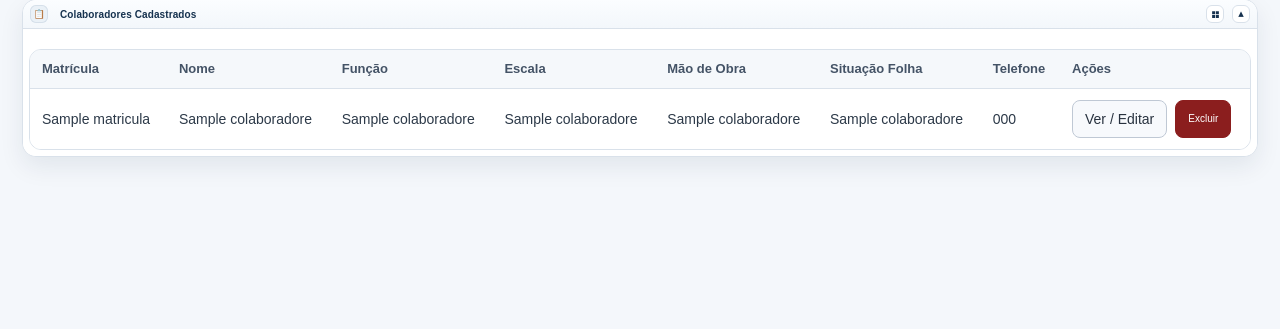
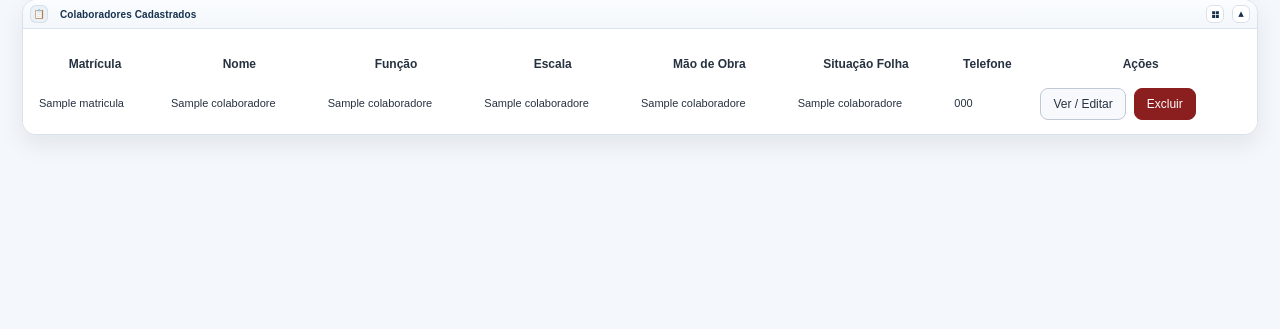
Before and after one commit to satmbr/prod, a Flask app: template templates/colaboradores/registro.html in a window 1280 px wide, after a click that opens the changed part. Shown: the part 145-474 px from the top of the page. Run offline with Flask 3, Linux system fonts and the light colour scheme; the template is opened without the code that fills it: most values are stand-ins (such as "Sample title", 1, 10 or a date in 2020).

Commit message:
Update registro.html

```diff
--- a/templates/colaboradores/registro.html
+++ b/templates/colaboradores/registro.html
@@ -238,6 +238,52 @@
         flex:1 1 auto;
       }
     }
+
+		.colab-table{
+		width:100%;
+		border-collapse:collapse;
+		font-size:12px;
+	  }
+
+	  .colab-table th,
+	  .colab-table td{
+		padding:8px 10px;
+		vertical-align:middle;
+		white-space:nowrap;
+	  }
+
+	  .colab-table th{
+		font-size:12px;
+	  }
+
+	  .colab-table td{
+		font-size:11px;
+	  }
+
+	  .colab-table .acoes-colab{
+		display:flex;
+		align-items:center;
+		gap:8px;
+		flex-wrap:nowrap;
+	  }
+
+	  .colab-table .acoes-colab form{
+		margin:0;
+	  }
+
+	  .colab-table .btn-sm{
+		min-height:32px;
+		padding:6px 12px;
+		font-size:12px;
+		line-height:1;
+		white-space:nowrap;
+	  }
+
+	  .colab-table .matricula-link{
+		font-size:11px;
+		text-decoration:none;
+	  }
+
   </style>
 
   {% set can_create = 'colaboradores:criar' in current_user_permissions or 'auth:administrar' in current_user_permissions %}
@@ -516,7 +562,8 @@
     </header>
 <div class="zone-body collapsed" id="colab-lista">
   <div class="table-wrap">
-        <table class="table">
+    <div class="table-responsive">
+      <table class="colab-table">
         <thead>
           <tr>
             <th>Matrícula</th>
@@ -534,7 +581,7 @@
             {% for c in colaboradores %}
               <tr>
                 <td>
-					  <a href="{{ url_for('colaboradores.colaborador_detalhe', colaborador_id=c.id) }}">
+                  <a class="matricula-link" href="{{ url_for('colaboradores.colaborador_detalhe', colaborador_id=c.id) }}">
                     {{ c.matricula }}
                   </a>
                 </td>
@@ -545,16 +592,15 @@
                 <td>{{ c.situacao_folha_nome or '' }}</td>
                 <td>{{ c.telefone or '' }}</td>
                 <td>
-					  <div style="display:flex; gap:8px; flex-wrap:wrap;">
-						<a class="btn" href="{{ url_for('colaboradores.colaborador_detalhe', colaborador_id=c.id) }}">
+                  <div class="acoes-colab">
+                    <a class="btn btn-sm" href="{{ url_for('colaboradores.colaborador_detalhe', colaborador_id=c.id) }}">
                       Ver / Editar
                     </a>
 
                     <form method="post"
                           action="{{ url_for('colaboradores.colaborador_delete', colaborador_id=c.id) }}"
-							  onsubmit="return confirm('Tem certeza que deseja excluir este colaborador?');"
-							  style="margin:0;">
-						  <button type="submit" class="btn danger">Excluir</button>
+                          onsubmit="return confirm('Tem certeza que deseja excluir este colaborador?');">
+                      <button type="submit" class="btn danger btn-sm">Excluir</button>
                     </form>
                   </div>
                 </td>
@@ -567,6 +613,7 @@
           {% endif %}
         </tbody>
       </table>
+    </div>
   </div>
 </div>
 </section>
```
Lines whose indentation alone changed are shown as unchanged.
